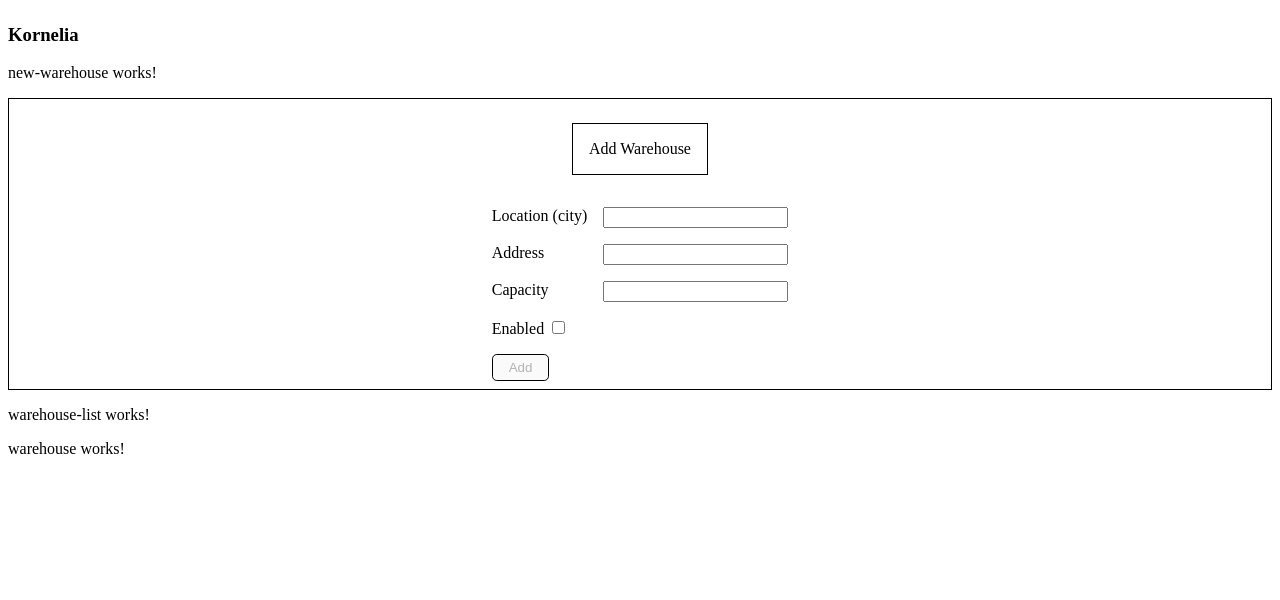
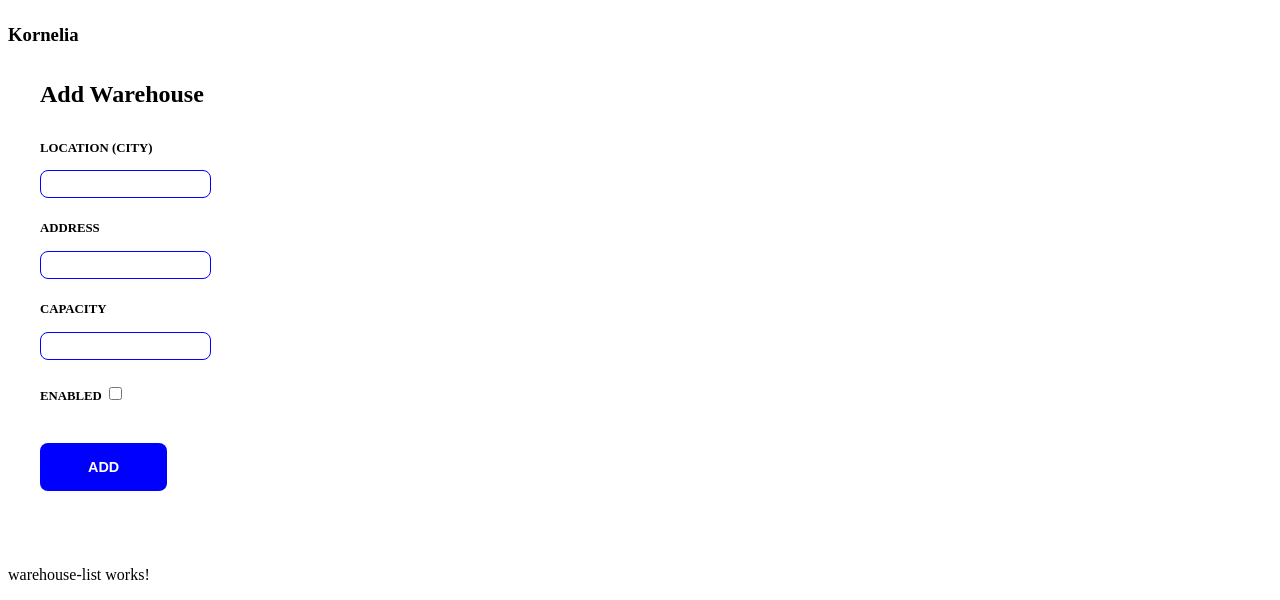
Before and after one commit to aniasieuczy/shoe-app, an Angular app: page / in a window 1280 px wide. Shown: the part 277-877 px from the top of the page. Before the commit the page ends 800 px from the top, so only its background shows below. Built offline with nearby package versions, Linux system fonts and the light colour scheme.

Commit message:
warehouse item id refactored, new-warehouse styling

```diff
--- a/src/app/warehouse/new-warehouse/new-warehouse.component.html
+++ b/src/app/warehouse/new-warehouse/new-warehouse.component.html
@@ -1,4 +1,4 @@
-<p>new-warehouse works!</p>
+<!-- <p>new-warehouse works!</p>
 
 <div class="form-main">
     <p>Add Warehouse</p>
@@ -49,4 +49,53 @@
                 </div>
             </div>
         </form>
-    </div>
+    </div> -->
+    <div class="section">
+        <h3 class="title">Add Warehouse</h3>
+            <form (ngSubmit)="onSubmit(form)" #form="ngForm">
+                    <div class="form-group">
+                        <label for="location" class="form-label"> Location (city) </label>
+                        <input
+                        class="form-input"
+                        type="text"
+                        id="location"
+                        name="location"
+                        ngModel
+                        required>
+                    </div>
+                    <div class="form-group">
+                        <label for="address" class="form-label"> Address </label>
+                        <input
+                        class="form-input"
+                        type="text"
+                        id="address"
+                        name="address"
+                        ngModel
+                        required
+                        >
+                    </div>
+                    <div class="form-group">
+                        <label for="capacity" class="form-label"> Capacity </label>
+                        <input
+                        class="form-input"
+                        type="number"
+                        id="capacity"
+                        name="capacity"
+                        ngModel
+                        required
+                        pattern="^[1-9]+[0-9]*$"
+                        >
+                    </div>
+                    <div class="form-group">
+                        <label class="form-label"> Enabled <input type="checkbox" class="form-input" id="enabled" name="enabled" value="enabled" ngModel checked></label>
+
+                    </div>
+                    <div>
+                        <button
+                        class="btn"
+                        type="submit"
+                        [disabled]="!form.valid"
+                        > Add </button>
+                    </div>
+            </form>
+        </div>
--- a/src/app/warehouse/new-warehouse/new-warehouse.component.scss
+++ b/src/app/warehouse/new-warehouse/new-warehouse.component.scss
@@ -1,34 +1,56 @@
-.form-main {
+.wrapper {
     display: flex;
-    flex-direction: column;
-    align-items: center;
-    border: solid 1px black;
-    gap: 1rem;
-    padding: 0.5rem;
+    width: 100%;
 
-    p {
-        border: solid 1px black;
-        padding: 1rem;
+}
+
+.section {
+    width: 50%;
+    height: 30rem;
+    padding: 0 2rem;
+
+    .title {
+        font-weight: 600;
+        font-size: 1.5rem;
+        line-height: 3rem;
     }
 
-    .form {
+    .form-group {
         display: flex;
-        flex-direction: column;
-        gap: 1rem;
+        flex-wrap: wrap;
+        margin-bottom: 1.5rem;
 
-        div {
-            display: flex;
-            justify-content: space-between;
-            gap: 1rem;
-
+        .form-label {
+            font-weight: 600;
+            font-size: 0.8rem;
+            line-height: 0.8rem;
+            text-transform: uppercase;
+            width: 100%;
+            margin-bottom: 1rem;
         }
 
-        button {
-            cursor: pointer;
-            padding: 0.3rem 1rem 0.3rem 1rem;
-            border: 1px solid black;
-            border-radius: 0.3rem;
-
+        .form-input {
+            background: #FFFFFF;
+            border: 1px solid blue;
+            border-radius: 0.5rem;
+            font-size: 0.8rem;
+            line-height: 1.5rem;
+            color: rgba(57, 20, 0, 0.64);
         }
     }
+
+    .btn {
+        background: blue;
+        border-radius: 0.5rem;
+        font-weight: 600;
+        font-size: 0.9rem;
+        line-height: 1rem;
+        text-align: center;
+        text-transform: uppercase;
+        color: #FFFFFF;
+        padding: 1rem 3rem;
+        border: none;
+        cursor: pointer;
+    }
+
 }
--- a/src/app/warehouse/warehouse.model.ts
+++ b/src/app/warehouse/warehouse.model.ts
@@ -3,14 +3,14 @@ export class Warehouse {
   public address: string;
   public capacity: number;
   public enabled: boolean;
-  public id: number;
+  public id: string;
 
-  constructor(location: string, address: string, capacity: number, enabled: boolean, id: number) {
+  constructor(location: string, address: string, capacity: number, enabled: boolean, id: string) {
     this.location = location;
     this.address = address;
     this.capacity = capacity;
     this.enabled = enabled;
-    this.id = Date.now()
+    this.id = `WH_` + Date.now()
   }
 
 }
```
